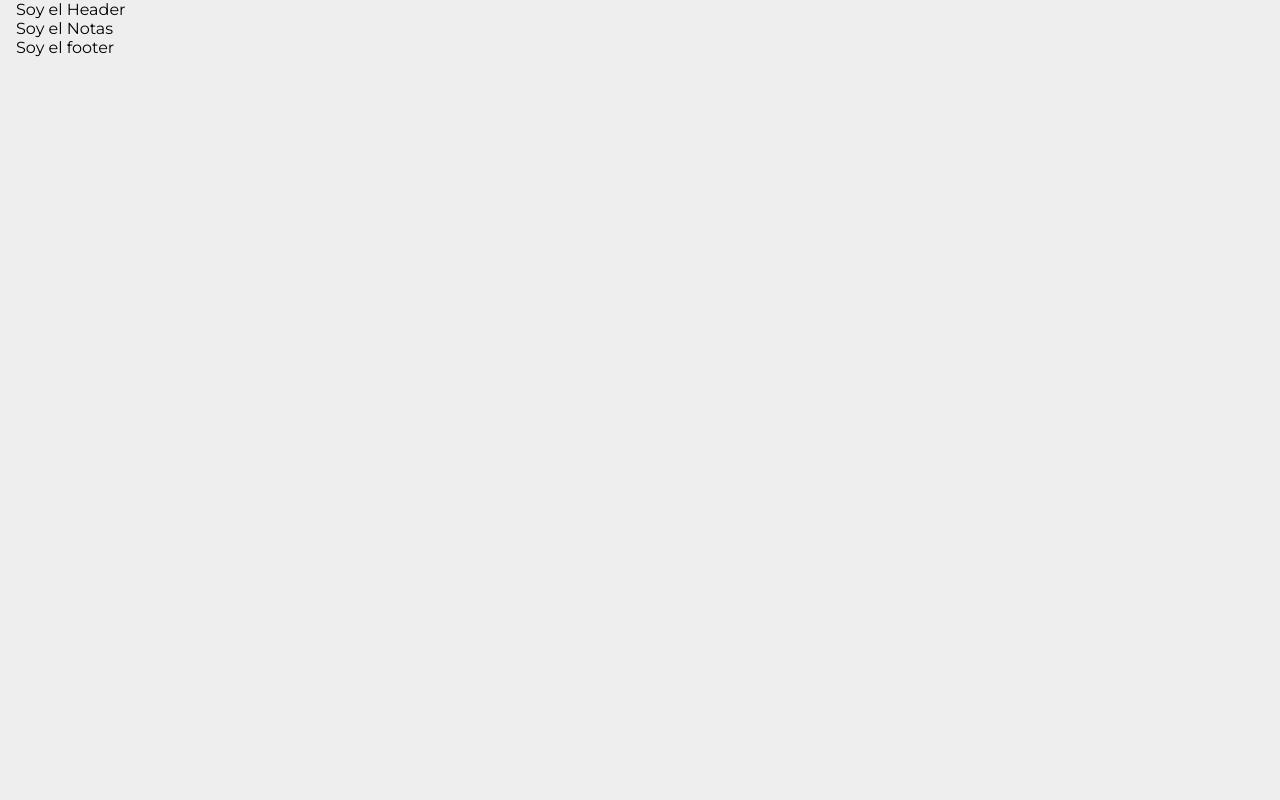
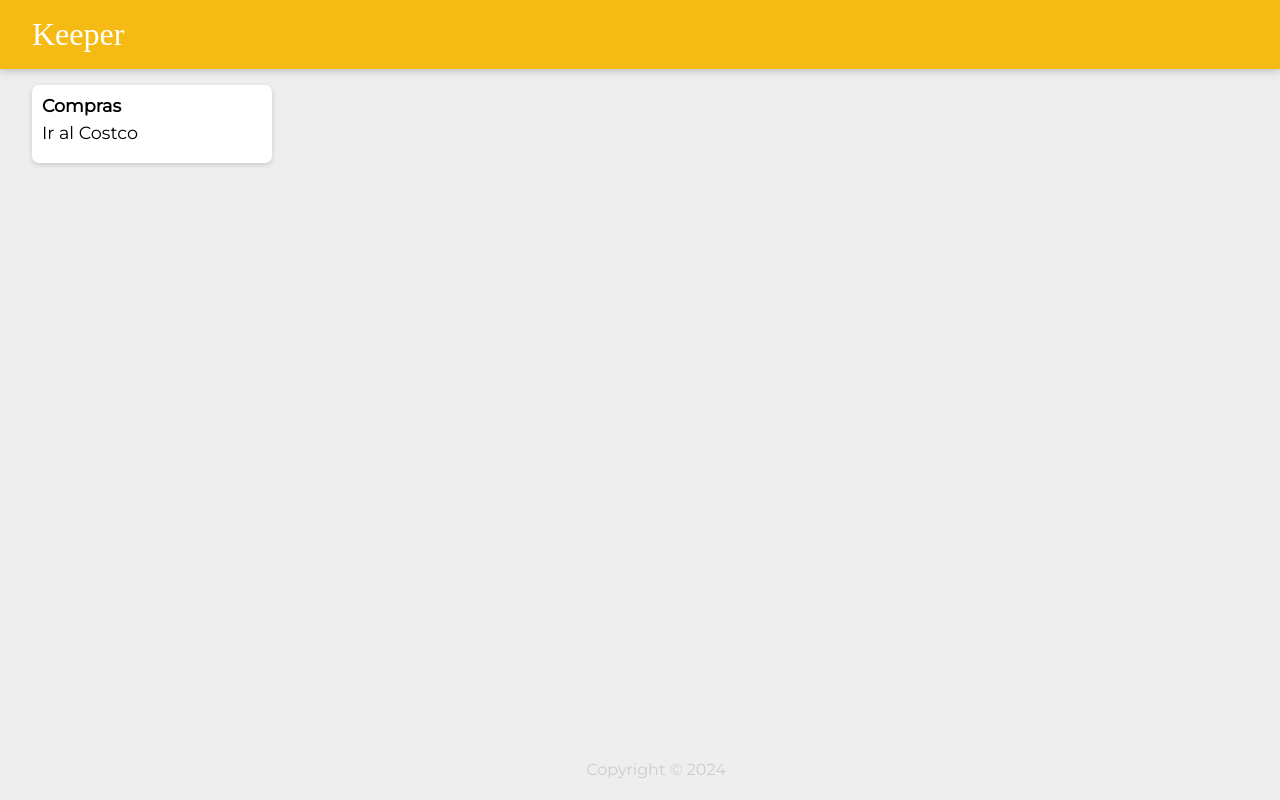
Before and after one commit to kouski/Keeper_App, a React (Vite) app: page / in a window 1280 px wide. Built offline with nearby package versions, Linux system fonts and the light colour scheme; a web font is replaced by a local one.

Commit message:
ajustes de links e imports

```diff
--- a/src/Footer.jsx
+++ /dev/null
@@ -1,9 +0,0 @@
-import React from "react";
-
-function Footer(){
-    return (
-        <p>Soy el footer</p>
-    )
-}
-
-export default Footer;
--- a/src/Header.jsx
+++ /dev/null
@@ -1,9 +0,0 @@
-import React from "react";
-
-function Header(){
-    return(
-        <p>Soy el Header</p>
-    )
-}
-
-export default Header;
--- a/src/Note.jsx
+++ /dev/null
@@ -1,9 +0,0 @@
-import React from "react";
-
-function Note(){
-    return (
-        <p>Soy el Notas</p>
-    )
-}
-
-export default Note;
--- a/src/App.jsx
+++ b/src/components/App.jsx
@@ -1,4 +1,3 @@
-import React from "react";
 import Header from "./Header";
 import Note from "./Note";
 import Footer from "./Footer";
--- /dev/null
+++ b/src/components/Footer.jsx
@@ -0,0 +1,17 @@
+
+
+
+
+function Footer(){
+
+const date = new Date().getFullYear();
+
+    return (
+        <footer>
+            <p>Copyright © {date} </p>
+        </footer>
+
+    )
+}
+
+export default Footer;
--- /dev/null
+++ b/src/components/Header.jsx
@@ -0,0 +1,12 @@
+
+
+function Header(){
+    return(
+        <header>
+            <h1>Keeper</h1>
+        </header>
+
+    )
+}
+
+export default Header;
--- /dev/null
+++ b/src/components/Note.jsx
@@ -0,0 +1,14 @@
+
+
+function Note(){
+    return (
+        <div className="note">
+        <h1>Compras</h1>
+        <p>Ir al Costco</p>
+
+        </div>
+
+    )
+}
+
+export default Note;
--- a/src/index.jsx
+++ b/src/index.jsx
@@ -1,7 +1,6 @@
-import React from "react";
 import ReactDOM from "react-dom";
-import App from "./App";
-import "../public/styles.css";
+import App from "./components/App";
+
 
 
 ReactDOM.render(<App />, document.getElementById('root'));
```
